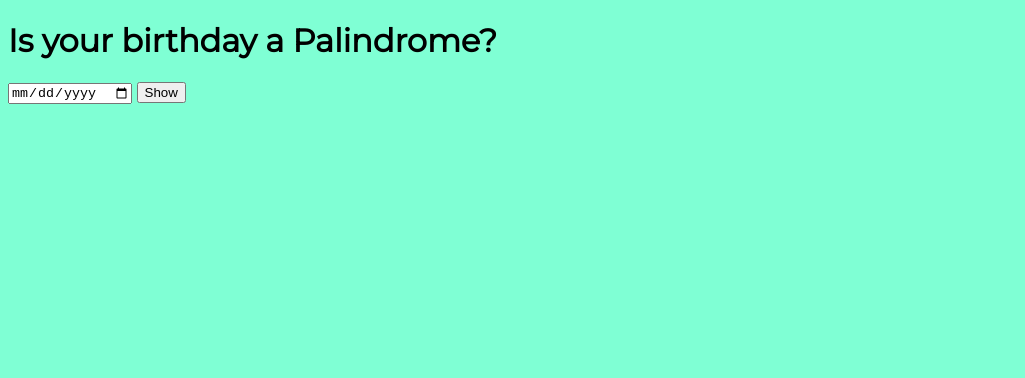
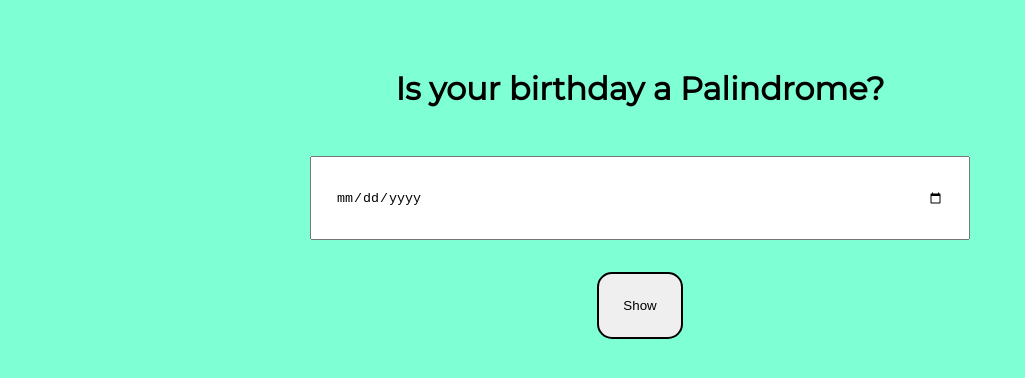
Before and after one commit to amoghdivekar/neogcamp-mark-thirteen, a plain HTML site: page index.html in a window 1280 px wide. Shown: the whole page, without its empty margins (0-1025 px from the left). Drawn offline with Linux system fonts and the light colour scheme.

Commit message:
update: css

```diff
--- a/app.js
+++ b/app.js
@@ -137,6 +137,7 @@ function getNextPalindromeDate(date) {
         }
         nextDate = getNextDate(nextDate);
     }
+
     return [ctr, nextDate];
 }
 
--- a/style.css
+++ b/style.css
@@ -3,4 +3,39 @@
 body {
     font-family: 'Montserrat', sans-serif;
     background-color: aquamarine;
+    box-sizing: border-box;
+    height: 100vh;
+    padding: 1.5rem;
 }
+
+h1 {
+    text-align: center;
+    font-weight: bold;
+    padding: 1rem;
+}
+
+input {
+    padding: 1.5rem;
+    margin: auto;
+    width: 50%;
+    height: 2rem;
+    margin-top: 2rem;
+    display: block;
+}
+
+button {
+    box-sizing: border-box;
+    padding: 1.5rem;
+    display: block;
+    margin: auto;
+    border: 2px solid black;
+    border-radius: 15px;
+    margin-top: 2rem;
+    padding-top: 1.5rem;
+}
+
+#result {
+    padding: 2rem;
+    font-size: larger;
+    text-align: center;
+}
```
